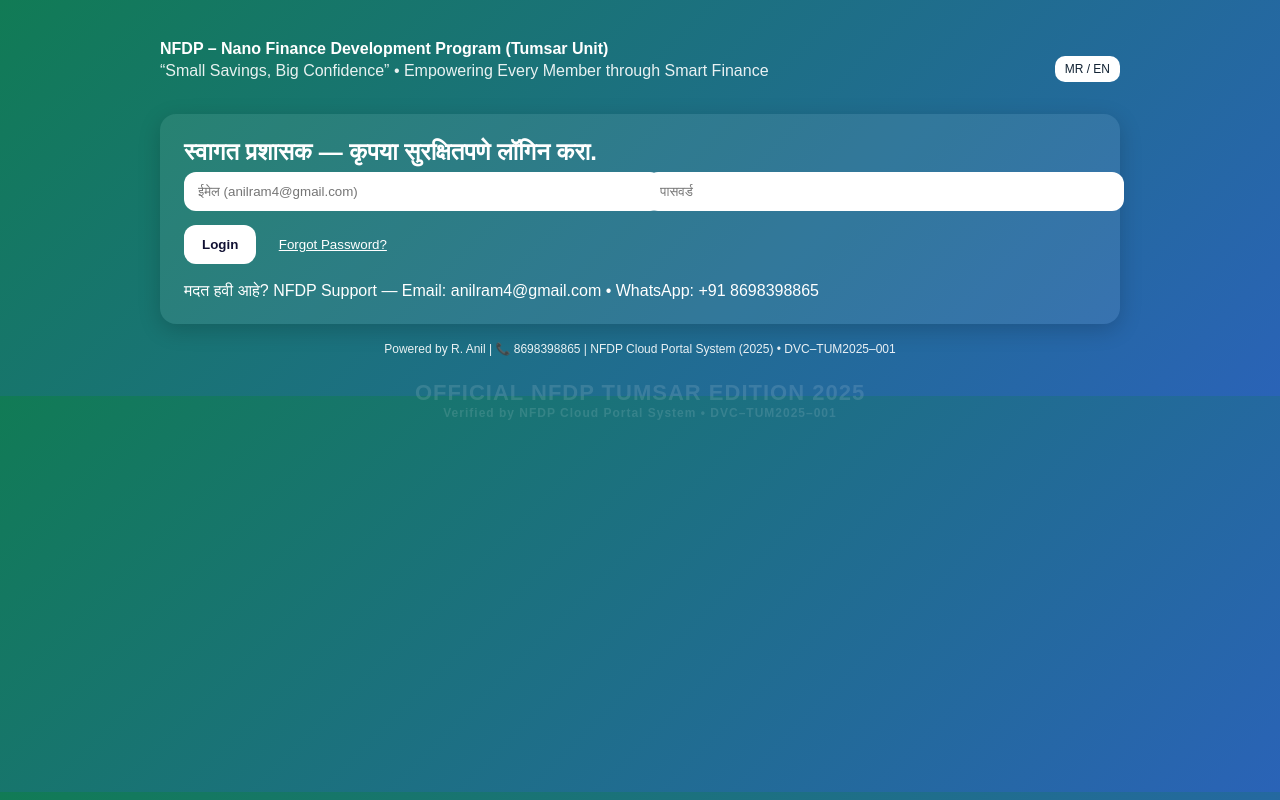
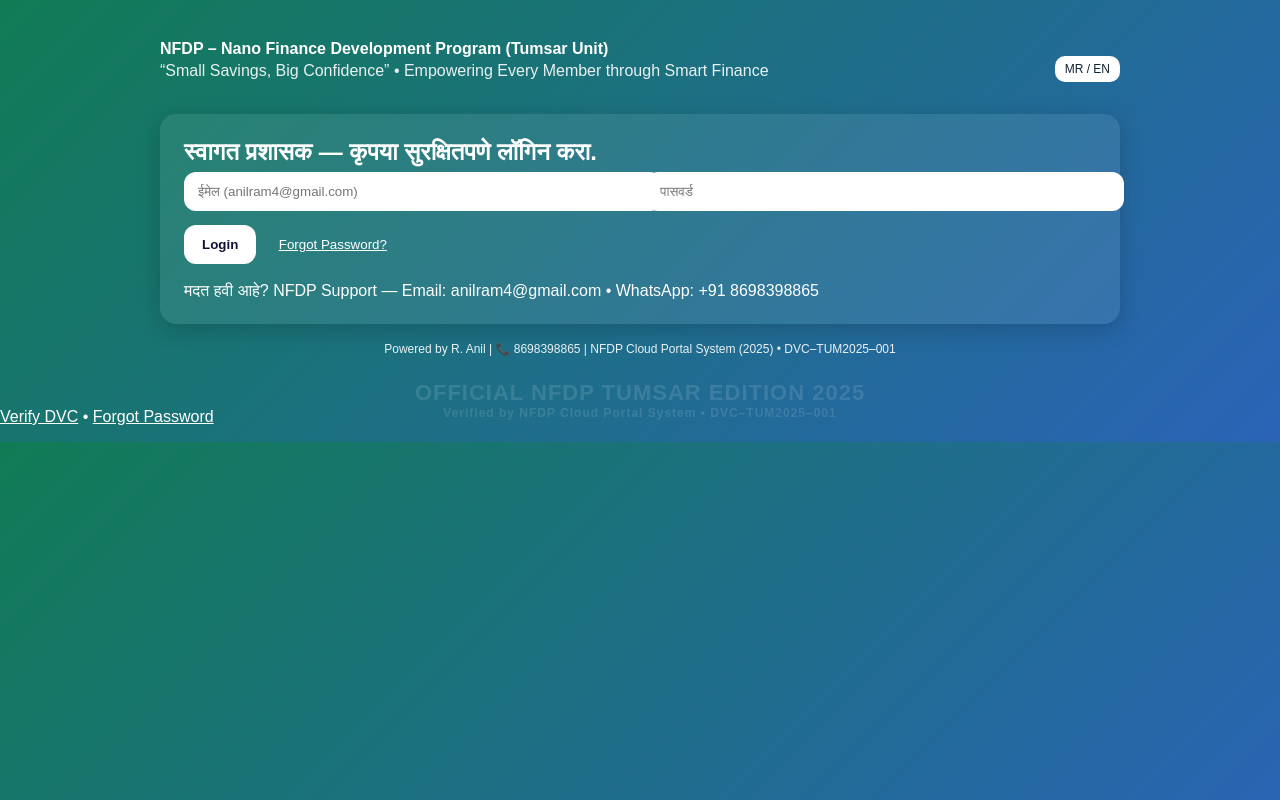
Before and after one commit to anilram4-cyber/nfdp-portal, a plain HTML site: page index.html in a window 1280 px wide. Drawn offline with Linux system fonts and the light colour scheme.

Commit message:
Add links for Verify DVC and Forgot Password

```diff
--- a/index.html
+++ b/index.html
@@ -74,3 +74,8 @@
 </script>
 </body>
 </html>
+<!-- Add inside your index.html (any suitable place) -->
+<p style="margin-top:12px;">
+  <a href="verify.html" style="color:#fff;text-decoration:underline;">Verify DVC</a> •
+  <a href="otp.html" style="color:#fff;text-decoration:underline;">Forgot Password</a>
+</p>
```
